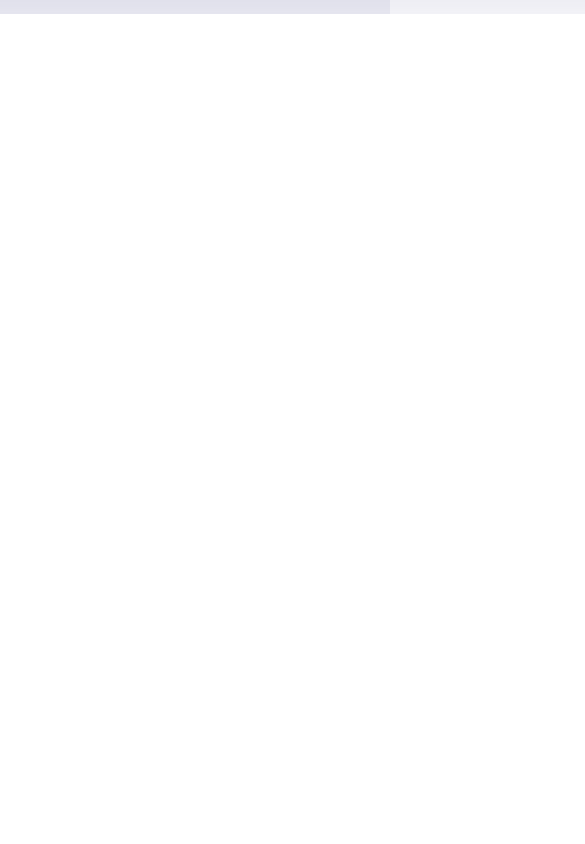
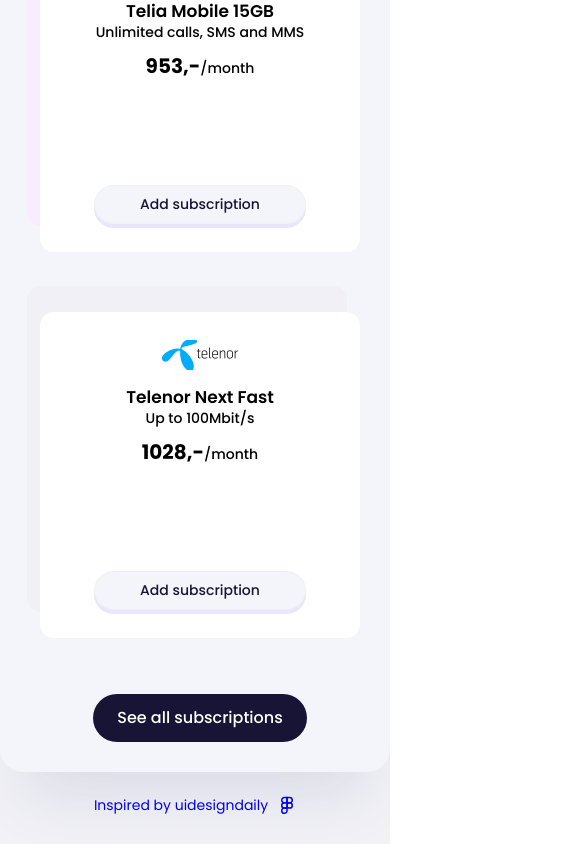
Before and after one commit to KouroshBhl/figma-design-challenges, a React (Create React App) app: page /buy-subscription in a window 390 px wide. Shown: the part 830-1674 px from the top of the page, 585 px wide, since content can reach past the window. Before the commit the page ends 844 px from the top, so only its background shows below. Built offline with nearby package versions, Linux system fonts and the light colour scheme.

Commit message:
Finish responsive version

```diff
--- a/src/challenges/BuySubscription/BuySubscription.js
+++ b/src/challenges/BuySubscription/BuySubscription.js
@@ -2,6 +2,8 @@
 import styled from 'styled-components';
 import Header from './Header';
 import Plans from './Plans';
+import { Inspired } from '../../components/Inspired';
+import { device } from './asset/data';
 
 const BuySubscription = () => {
   return (
@@ -13,28 +15,48 @@
           See all subscriptions
         </a>
       </div>
+      <Inspired
+        name='uidesigndaily'
+        url='https://uidesigndaily.com/posts/figma-buy-subscription-section-pricing-card-day-1574'
+      />
     </Wrapper>
   );
 };
 
 const Wrapper = styled.section`
-  height: 100vh;
+  min-height: 100vh;
   background-color: #f1f1f6;
   display: flex;
+  flex-direction: column;
   justify-content: center;
   align-items: center;
+
+  @media ${device.mobileL} {
+    padding-bottom: 3rem;
+  }
 
   .container {
     display: flex;
     flex-direction: column;
     gap: 5.6rem;
     max-width: 130rem;
-    max-height: 80.4rem;
     margin: 0 auto;
     background-color: #f4f5fa;
     box-shadow: 0px 47px 57px -26px rgba(83, 83, 145, 0.14);
     border-radius: 2.3rem;
-    padding: 12rem 14.6rem;
+    padding: 5rem 13.6rem;
+    justify-content: center;
+    align-items: center;
+
+    @media ${device.laptop} {
+      width: 100%;
+      padding: 5rem 4rem;
+    }
+
+    @media ${device.mobileL} {
+      width: 100%;
+      padding: 3rem 3rem 3rem 4rem;
+    }
   }
   .all-subs {
     background-color: #171435;
--- a/src/challenges/BuySubscription/Card.js
+++ b/src/challenges/BuySubscription/Card.js
@@ -1,8 +1,8 @@
 import React from 'react';
 import styled from 'styled-components';
+import { device } from './asset/data.js';
 
 const Card = ({ logo, title, subTitle, price, color }) => {
-  console.log(color);
   return (
     <Cont>
       <Before style={{ backgroundColor: color }}></Before>
@@ -18,7 +18,6 @@
           <h4 className='price-plan'>
             <span className='price'>{price},-</span>/month
           </h4>
-
           <button className='card-btn'>Add subscription</button>
         </Container>
       </Wrapper>
@@ -28,6 +27,11 @@
 
 const Cont = styled.div`
   position: relative;
+  width: 33.33%;
+
+  @media ${device.mobileL} {
+    width: 100%;
+  }
 `;
 
 const Before = styled.div`
@@ -39,11 +43,15 @@
   left: -8%;
   top: -8%;
   border-radius: 1.4rem;
+
+  @media ${device.mobileL} {
+    left: -4%;
+  }
 `;
 
 const Wrapper = styled.div`
   background-color: #ffffff;
-  width: 28.5rem;
+  width: 100%;
   height: 32.6rem;
   border-radius: 1.4rem;
   position: relative;
@@ -57,11 +65,25 @@
   display: flex;
   gap: 1.6rem;
   flex-direction: column;
+  @media ${device.mobileL} {
+    text-align: center;
+  }
+
+  @media ${device.laptop} {
+    font-size: 1.6rem;
+  }
+
+  @media ${device.tablet} {
+    padding: 2.8rem;
+  }
 
   .card-title {
     font-size: 1.8rem;
     font-weight: 600;
     margin-bottom: 0.4rem;
+    @media ${device.tablet} {
+      font-size: 1.7rem;
+    }
   }
 
   .card-subtitle {
@@ -76,6 +98,9 @@
   .price {
     font-size: 2.4rem;
     font-weight: 700;
+    @media ${device.tablet} {
+      font-size: 2rem;
+    }
   }
 
   .card-btn {
@@ -90,6 +115,15 @@
     font-weight: 500;
     color: #171435;
     font-family: inherit;
+
+    @media ${device.tablet} {
+      padding: 0.8rem 1rem;
+      font-size: 1.4rem;
+    }
+    @media ${device.mobileL} {
+      width: 80%;
+      margin: auto;
+    }
   }
 `;
 
--- a/src/challenges/BuySubscription/Header.js
+++ b/src/challenges/BuySubscription/Header.js
@@ -1,5 +1,6 @@
 import React from 'react';
 import styled from 'styled-components';
+import { device } from './asset/data';
 
 const Header = () => {
   return (
@@ -22,13 +23,21 @@
   max-width: 71rem;
   max-height: 15.8rem;
   text-align: center;
+  margin: 0 auto;
 
-  margin: 0 auto;
+  @media ${device.mobileL} {
+    display: contents;
+  }
+
   .title {
     font-family: 'Merriweather', sans-serif;
     font-size: 3.2rem;
     font-weight: 700;
     line-height: 4rem;
+
+    @media ${device.laptop} {
+      font-size: 3rem;
+    }
   }
 
   .sub-title {
@@ -36,6 +45,10 @@
     font-size: 1.8rem;
     font-weight: 500;
     line-height: 2.7rem;
+
+    @media ${device.laptop} {
+      font-size: 1.6rem;
+    }
   }
 `;
 
--- a/src/challenges/BuySubscription/Plans.js
+++ b/src/challenges/BuySubscription/Plans.js
@@ -2,6 +2,7 @@
 import styled from 'styled-components';
 import Card from './Card';
 import { data } from './asset/data';
+import { device } from './asset/data.js';
 
 const Plans = () => {
   return (
@@ -15,7 +16,12 @@
 
 const Wrapper = styled.div`
   display: flex;
-  gap: 4rem;
+  gap: 6rem;
+
+  @media ${device.mobileL} {
+    flex-direction: column;
+    width: 100%;
+  }
 `;
 
 export default Plans;
--- a/src/challenges/BuySubscription/asset/data.js
+++ b/src/challenges/BuySubscription/asset/data.js
@@ -25,3 +25,27 @@
     color: '#F0F0F6',
   },
 ];
+
+const size = {
+  mobileS: '320px',
+  mobileM: '375px',
+  // ! 760px
+  mobileL: '47.5em',
+  // ! 1000px
+  tablet: '62.5em',
+  //! 1220px
+  laptop: '76.25em',
+  laptopL: '1440px',
+  desktop: '2560px',
+};
+
+export const device = {
+  mobileS: `(max-width: ${size.mobileS})`,
+  mobileM: `(max-width: ${size.mobileM})`,
+  mobileL: `(max-width: ${size.mobileL})`,
+  tablet: `(max-width: ${size.tablet})`,
+  laptop: `(max-width: ${size.laptop})`,
+  laptopL: `(max-width: ${size.laptopL})`,
+  desktop: `(max-width: ${size.desktop})`,
+  desktopL: `(max-width: ${size.desktop})`,
+};
--- /dev/null
+++ b/src/components/Inspired.js
@@ -0,0 +1,25 @@
+import React from 'react';
+import styled from 'styled-components';
+import { FiFigma } from 'react-icons/fi';
+
+export const Inspired = ({ name, url }) => {
+  return (
+    <Wrapper className='inspired' href={url}>
+      Inspired by {name} <FiFigma className='icon' />
+    </Wrapper>
+  );
+};
+const Wrapper = styled.a`
+  text-decoration: none;
+  margin-top: 2.4rem;
+  font-size: 1.4rem;
+  display: flex;
+  justify-content: center;
+  align-items: center;
+  gap: 1rem;
+
+  .icon {
+    width: 1.8rem;
+    height: 1.8rem;
+  }
+`;
```
